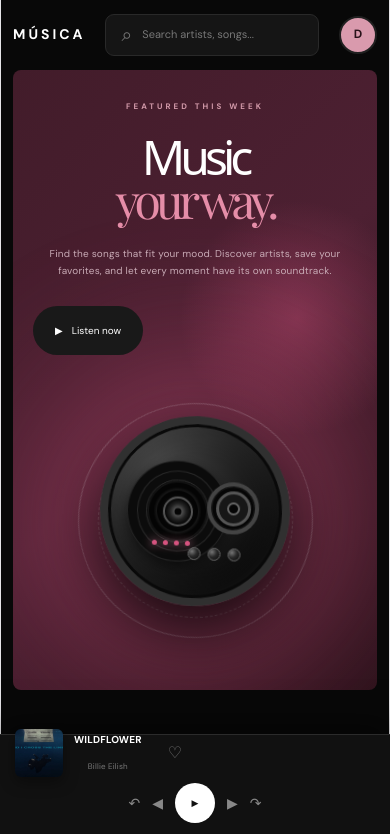
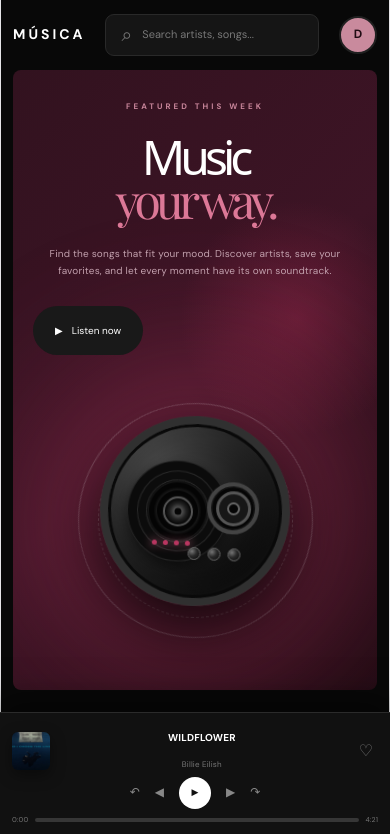
Before and after one commit to dhilaramirza/musica, a React (Vite) app: page / in a window 390 px wide. Shown: the top 834 px of the page. Built offline with nearby package versions, Linux system fonts and the light colour scheme.

Commit message:
Update burgundy theme and mobile player

```diff
--- a/src/App.css
+++ b/src/App.css
@@ -117,8 +117,8 @@ button {
   display: grid;
   place-items: center;
   border-radius: 50%;
-  background: #D99AAD;
-  color: #29121A;
+  background: #C98A9D;
+  color: #210C14;
   font-size: 11px;
   font-weight: 700;
 }
@@ -192,6 +192,7 @@ button {
 
 .top-account {
   margin-left: auto;
+  position: relative;
   display: flex;
   align-items: center;
   gap: 10px;
@@ -214,7 +215,7 @@ button {
 }
 
 /* ================================================= */
-/* HERO */
+/* HERO - DARKER BURGUNDY */
 /* ================================================= */
 
 .featured {
@@ -230,14 +231,14 @@ button {
   background:
     radial-gradient(
       circle at 78% 40%,
-      rgba(213, 83, 127, 0.38),
+      rgba(190, 48, 91, 0.32),
       transparent 25%
     ),
     linear-gradient(
       135deg,
-      #421C2A,
-      #4D2032 50%,
-      #2B121B
+      #32121F,
+      #3D1425 50%,
+      #200B13
     );
 }
 
@@ -248,7 +249,7 @@ button {
 }
 
 .featured-label {
-  color: #D39AAA;
+  color: #C9869B;
   font-size: 8px;
   font-weight: 700;
   letter-spacing: 3px;
@@ -263,7 +264,7 @@ button {
 }
 
 .featured h1 em {
-  color: #E58DA8;
+  color: #DC7897;
   font-family: "Playfair Display", serif;
   font-weight: 500;
 }
@@ -271,7 +272,7 @@ button {
 .featured-description {
   max-width: 375px;
   margin-top: 22px;
-  color: #C8AAB5;
+  color: #C2A0AD;
   font-size: 11px;
   line-height: 1.7;
 }
@@ -313,7 +314,7 @@ button {
   height: 300px;
   position: absolute;
   border-radius: 50%;
-  background: #D6537F;
+  background: #B93660;
   filter: blur(70px);
   opacity: 0.4;
   animation: glowPulse 4s ease-in-out infinite;
@@ -396,7 +397,7 @@ button {
 }
 
 /* ================================================= */
-/* BLACK VINYL DISK */
+/* VINYL */
 /* ================================================= */
 
 .stereo-disc {
@@ -532,7 +533,7 @@ button {
 }
 
 /* ================================================= */
-/* LITTLE LIGHTS */
+/* LIGHTS */
 /* ================================================= */
 
 .stereo-lights {
@@ -547,10 +548,10 @@ button {
   width: 5px;
   height: 5px;
   border-radius: 50%;
-  background: #D6537F;
+  background: #B93660;
 
   box-shadow:
-    0 0 8px #E58DA8;
+    0 0 8px #DC7897;
 }
 
 /* ================================================= */
@@ -770,7 +771,7 @@ button {
 }
 
 .heart-button:hover {
-  color: #D6537F;
+  color: #C23E68;
 }
 
 .song-play {
@@ -802,7 +803,7 @@ button {
   width: 3px;
   height: 8px;
   border-radius: 5px;
-  background: #D6537F;
+  background: #C23E68;
   animation: miniBars 0.8s ease-in-out infinite alternate;
 }
 
@@ -950,7 +951,7 @@ button {
 }
 
 /* ================================================= */
-/* BOTTOM PLAYER */
+/* BOTTOM PLAYER - DESKTOP */
 /* ================================================= */
 
 .player {
@@ -971,8 +972,6 @@ button {
     0 -10px 30px rgba(0,0,0,0.5);
 }
 
-/* current song */
-
 .player-song {
   display: flex;
   align-items: center;
@@ -1032,12 +1031,8 @@ button {
 }
 
 .player-heart:hover {
-  color: #D6537F;
-}
-
-/* ================================================= */
-/* PLAYER MIDDLE */
-/* ================================================= */
+  color: #C23E68;
+}
 
 .player-middle {
   width: 430px;
@@ -1046,8 +1041,6 @@ button {
   align-items: center;
   gap: 8px;
 }
-
-/* controls */
 
 .player-controls {
   display: flex;
@@ -1075,10 +1068,6 @@ button {
   color: #111111 !important;
   font-size: 9px !important;
 }
-
-/* ================================================= */
-/* PROGRESS */
-/* ================================================= */
 
 .player-progress {
   width: 100%;
@@ -1101,7 +1090,7 @@ button {
 
 .progress-track div {
   height: 100%;
-  background: #D6537F;
+  background: #C23E68;
   border-radius: 20px;
   transition: width 0.15s linear;
 }
@@ -1163,7 +1152,7 @@ button {
 
   .main-content {
     margin-left: 0;
-    padding: 0 16px 125px;
+    padding: 0 16px 155px;
   }
 
   .topbar {
@@ -1259,41 +1248,122 @@ button {
     display: none;
   }
 
+  /* ================================================= */
+  /* MOBILE PLAYER FIX */
+  /* ================================================= */
+
   .player {
     left: 0;
     right: 0;
-    height: 110px;
-    padding: 8px 15px;
+    bottom: 0;
+
+    width: 100%;
+    height: 128px;
+
+    padding: 10px 14px 9px;
+
     display: flex;
     flex-direction: column;
     justify-content: center;
-    gap: 5px;
+    align-items: stretch;
+
+    gap: 7px;
+
+    overflow: hidden;
   }
 
   .player-song {
     width: 100%;
+    min-width: 0;
+    height: 42px;
+
+    display: flex;
+    align-items: center;
+  }
+
+  .player-cover {
+    width: 40px;
+    height: 40px;
+  }
+
+  .player-details {
+    flex: 1;
+    min-width: 0;
+  }
+
+  .player-details strong {
+    font-size: 10px;
+    white-space: nowrap;
+    overflow: hidden;
+    text-overflow: ellipsis;
+  }
+
+  .player-details span {
+    font-size: 8px;
+    white-space: nowrap;
+    overflow: hidden;
+    text-overflow: ellipsis;
+  }
+
+  .player-heart {
+    margin-left: auto;
+    padding: 5px;
+    flex-shrink: 0;
   }
 
   .player-middle {
     width: 100%;
+    min-width: 0;
+
+    display: flex;
+    flex-direction: column;
+    align-items: stretch;
+
     gap: 5px;
   }
 
   .player-controls {
-    gap: 12px;
+    width: 100%;
+    height: 32px;
+
+    display: flex;
+    align-items: center;
+    justify-content: center;
+
+    gap: 18px;
+  }
+
+  .player-controls button {
+    font-size: 13px;
+  }
+
+  .big-play {
+    width: 34px;
+    height: 34px;
+    flex-shrink: 0;
   }
 
   .player-progress {
     width: 100%;
+    height: 15px;
+
+    display: flex;
+    align-items: center;
+
+    gap: 7px;
+    font-size: 7px;
   }
 
   .progress-track {
-    width: 55vw;
-  }
-}
-
-/* ================================================= */
-/* 390PX */
+    flex: 1;
+    width: auto;
+    min-width: 0;
+    height: 4px;
+  }
+}
+
+/* ================================================= */
+/* 390PX - EXTRA MOBILE FIX */
 /* ================================================= */
 
 @media (max-width: 390px) {
@@ -1301,6 +1371,9 @@ button {
   .main-content {
     padding-left: 12px;
     padding-right: 12px;
+
+    /* space for bottom player */
+    padding-bottom: 160px;
   }
 
   .featured {
@@ -1366,8 +1439,25 @@ button {
     font-size: 20px;
   }
 
+  /* FINAL 390PX PLAYER */
+
+  .player {
+    height: 132px;
+    padding: 9px 12px 8px;
+    gap: 6px;
+  }
+
+  .player-song {
+    height: 40px;
+  }
+
+  .player-cover {
+    width: 38px;
+    height: 38px;
+  }
+
   .player-details {
-    max-width: 130px;
+    max-width: calc(100% - 75px);
     overflow: hidden;
   }
 
@@ -1378,19 +1468,35 @@ button {
     text-overflow: ellipsis;
   }
 
+  .player-controls {
+    height: 31px;
+    gap: 15px;
+  }
+
+  .player-controls button {
+    font-size: 12px;
+  }
+
+  .big-play {
+    width: 32px;
+    height: 32px;
+  }
+
+  .player-progress {
+    height: 14px;
+    gap: 6px;
+  }
+
   .progress-track {
-    width: 48vw;
+    flex: 1;
+    width: auto;
+    min-width: 0;
   }
 }
 
 /* ================================================= */
 /* ACCOUNT */
 /* ================================================= */
-
-.top-account {
-  position: relative;
-  margin-left: auto;
-}
 
 .top-avatar {
   width: 38px;
@@ -1400,8 +1506,8 @@ button {
   padding: 0;
   border: 2px solid #202020;
   border-radius: 50%;
-  background: #D99AAD;
-  color: #29121A;
+  background: #C98A9D;
+  color: #210C14;
   font-size: 12px;
   font-weight: 700;
   cursor: pointer;
@@ -1410,7 +1516,7 @@ button {
 
 .top-avatar:hover {
   transform: scale(1.06);
-  border-color: #D6537F;
+  border-color: #C23E68;
 }
 
 .account-dropdown {
@@ -1452,8 +1558,8 @@ button {
   display: grid;
   place-items: center;
   border-radius: 50%;
-  background: #D99AAD;
-  color: #29121A;
+  background: #C98A9D;
+  color: #210C14;
   font-size: 12px;
   font-weight: 700;
 }
```
Also changed, not shown: 1 other file (tests, documents, lock files or other folders).
